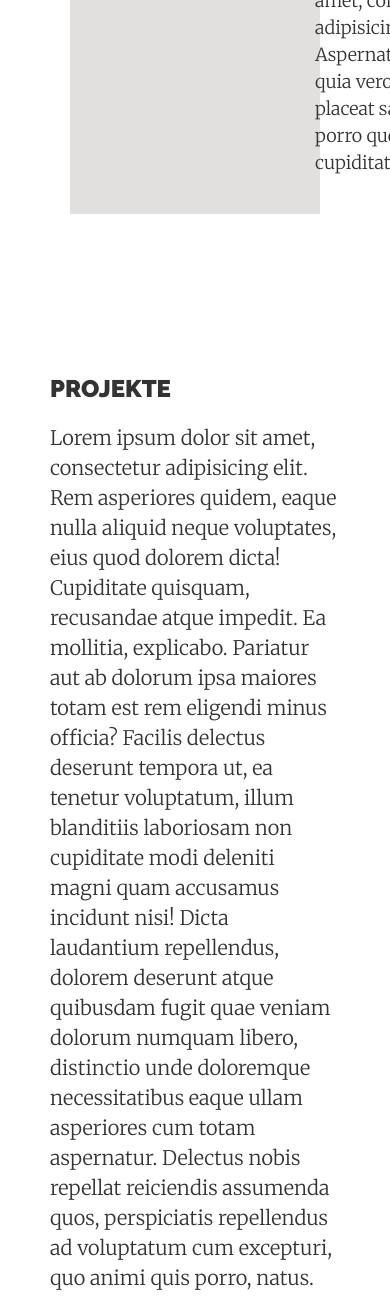
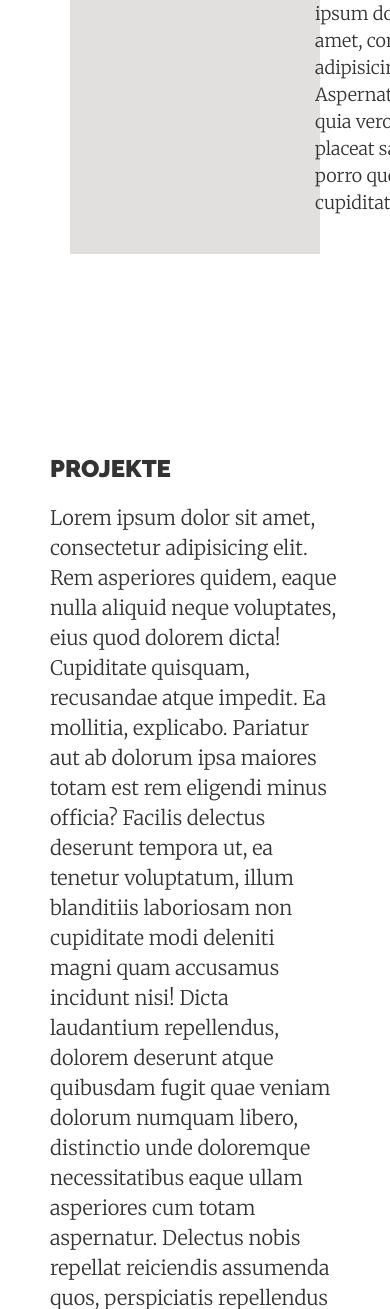
Before and after one commit to kruemel01/cutcore-website, a PHP site: page / in a window 390 px wide; the page is wider, and only the part inside the window is pictured. Shown: the part 1613-2922 px from the top of that part. Run offline with PHP 8.4, Linux system fonts and the light colour scheme.

Commit message:
Increase Section padding for better look on mobile

```diff
--- a/main.css
+++ b/main.css
@@ -74,7 +74,7 @@ p {
 section {
   box-sizing: border-box;
   margin: 0px auto;
-  padding: 100px 50px 0px;
+  padding: 140px 50px 0px;
   width: 100%;
   max-width: 1100px;
 }
```
